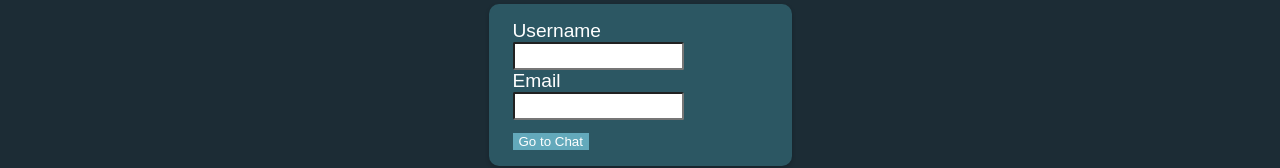
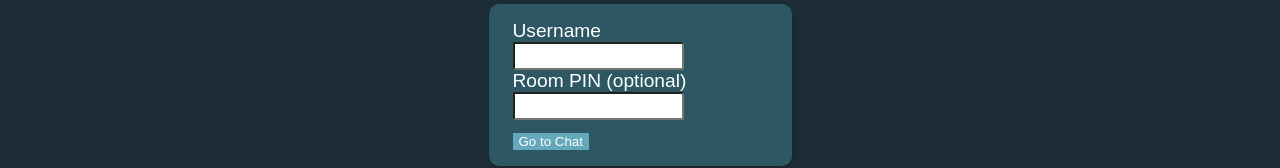
Before and after one commit to EJ-Edwards/GoChat, a plain HTML site: page static/index.html in a window 1280 px wide. Shown: the part 315-483 px from the top of the page. Drawn offline with Linux system fonts and the light colour scheme.

Commit message:
added back room pin optonal

```diff
--- a/static/index.html
+++ b/static/index.html
@@ -18,8 +18,8 @@
     <form id="login-form">
       <label for="login-username">Username</label>
       <input id="login-username" type="text" required />
-      <label for="login-email">Email</label>
-      <input id="login-email" type="email" required />
+      <label for="login-pin">Room PIN (optional)</label>
+      <input id="login-pin" type="text" />
 
       <div style="margin-top:12px">
         <button id="go-chat" type="submit" aria-label="Go to Chat">Go to Chat</button>
```
